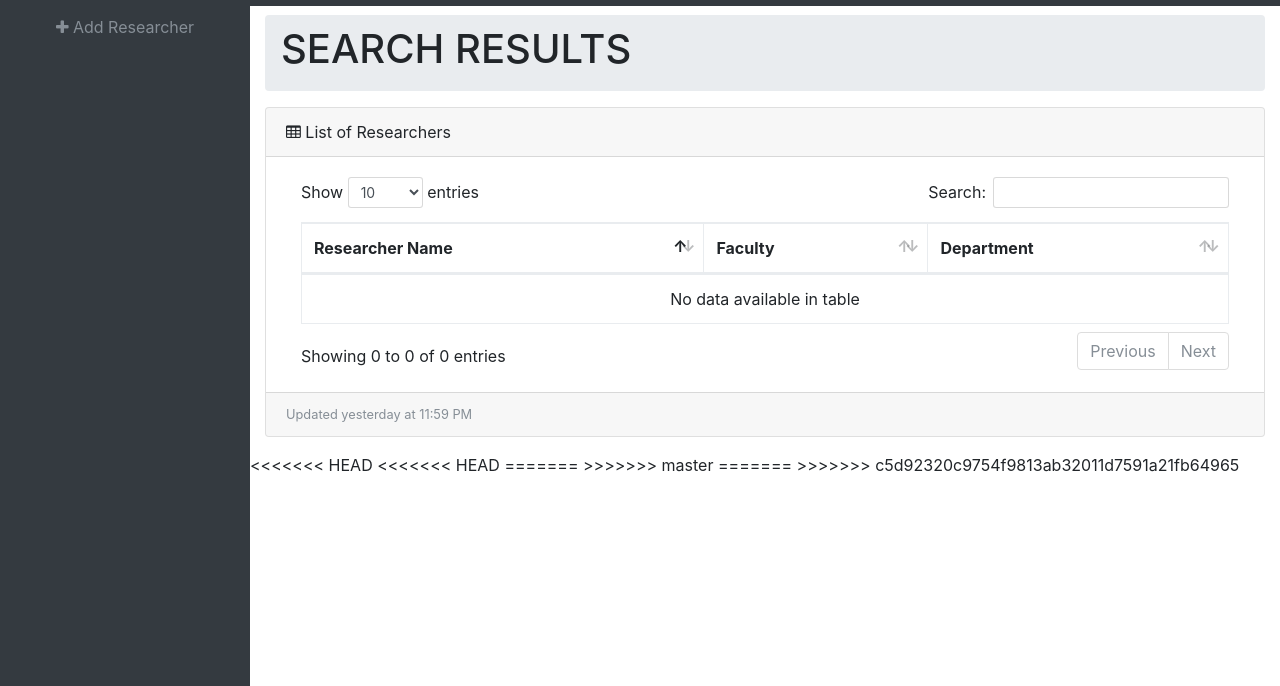
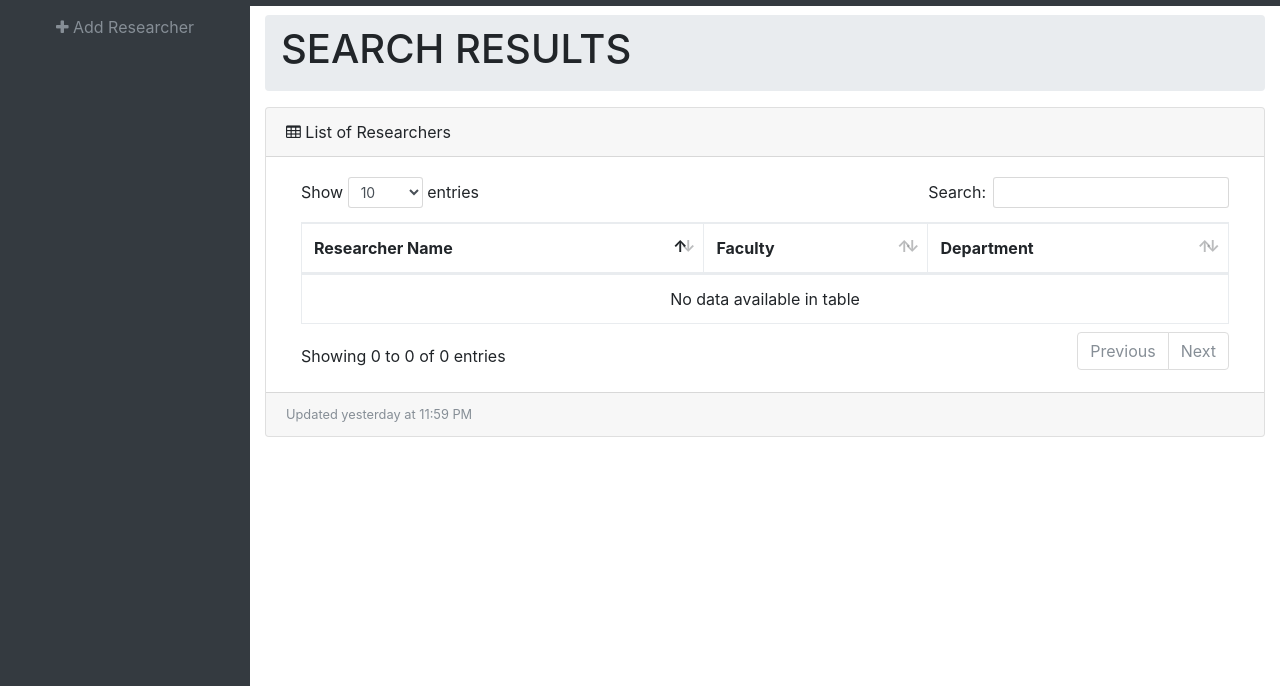
Before and after one commit to jingyulim/renusearch, a Django app: template capstone/templates/searchresult.html in a window 1280 px wide. Shown: the part 57-743 px from the top of the page. Run offline with Django 3.2, Linux system fonts and the light colour scheme; the template is opened without the code that fills it, so the values that code supplies are empty; some libraries are stand-ins or nearby versions.

Commit message:
resolve conflicts

```diff
--- a/capstone/templates/searchresult.html
+++ b/capstone/templates/searchresult.html
@@ -177,14 +177,7 @@
     <!-- Custom scripts for this page-->
     <script src="{% static "js/sb-admin-datatables.min.js" %}"></script>
     <script src="{% static "js/sb-admin-charts.min.js" %}"></script>
-<<<<<<< HEAD
-<<<<<<< HEAD
 
-=======
->>>>>>> master
-=======
-
->>>>>>> c5d92320c9754f9813ab32011d7591a21fb64965
     <script>
       jQuery(document).ready(function($) {
         $(".clickable-row").click(function() {
```
Also changed, not shown: capstone/views.py (+0 -16 lines).
